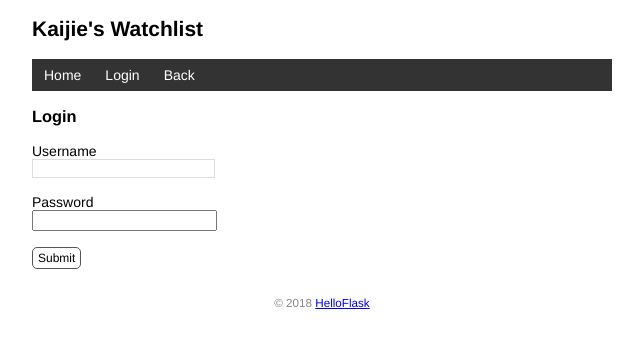
After one commit to RoseBud13/flask-practice, a Flask app: page /login in a window 1280 px wide. The commit adds this page. Shown: the top 348 px of the page, without its empty margins (318-961 px from the left). Run offline with Flask 2, Linux system fonts and the light colour scheme; data comes from the database, SQL or seed files in the repository; both versions use the stored data as it was after the commit.

Commit message:
user authentication function added.

```diff
--- a/app.py
+++ b/app.py
@@ -6,6 +6,13 @@ from flask import redirect
 from flask import flash
 from flask_sqlalchemy import SQLAlchemy
 from markupsafe import escape
+from werkzeug.security import generate_password_hash, check_password_hash
+from flask_login import LoginManager
+from flask_login import login_user
+from flask_login import login_required
+from flask_login import logout_user
+from flask_login import current_user
+from flask_login import UserMixin
 
 import os
 import sys
@@ -172,9 +179,17 @@ db = SQLAlchemy(app)
 
 
 # 创建数据库模型
-class User(db.Model):  # 表名将会是 user（自动生成，小写处理）
+class User(db.Model, UserMixin):  # 表名将会是 user（自动生成，小写处理）
     id = db.Column(db.Integer, primary_key=True)  # 主键
     name = db.Column(db.String(20))  # 名字
+    username = db.Column(db.String(20))  # 用户名
+    password_hash = db.Column(db.String(128))  # 密码散列值
+
+    def set_password(self, password):  # 用来设置密码的方法，接受密码作为参数
+        self.password_hash = generate_password_hash(password)  # 将生成的密码保持到对应字段
+
+    def validate_password(self, password):  # 用于验证密码的方法，接受密码作为参数
+        return check_password_hash(self.password_hash, password)  # 返回布尔值
 
 
 class Movie(db.Model):  # 表名将会是 movie
@@ -205,7 +220,7 @@ def forge():
     db.create_all()
 
     # 全局的两个变量移动到这个函数内
-    name = 'Andy'
+    name = 'Kaijie'
     movies = [
         {'title': 'My Neighbor Totoro', 'year': '1988'},
         {'title': 'Dead Poets Society', 'year': '1989'},
@@ -227,6 +242,31 @@ def forge():
 
     db.session.commit()
     click.echo('Done.')
+
+
+@app.cli.command()
+@click.option('--username', prompt=True, help='The username used to login.')
+@click.option('--password', prompt=True, hide_input=True, confirmation_prompt=True, help='The password used to login.')
+def admin(username, password):
+    """Create user."""
+    db.create_all()
+
+    user = User.query.first()
+    if user is not None:
+        click.echo('Updating user...')
+        user.username = username
+        user.set_password(password)  # 设置密码
+    else:
+        click.echo('Creating user...')
+        user = User(username=username, name='Admin')
+        user.set_password(password)  # 设置密码
+        db.session.add(user)
+
+    db.session.commit()  # 提交数据库会话
+    click.echo('Done.')
+
+
+# --------------------------------------------数据 & 页面渲染 & CRUD操作------------------------------------
 
 
 # 在主页视图读取数据库记录
@@ -262,6 +302,8 @@ def inject_movies():
 @app.route('/watchlist', methods=['GET', 'POST'])
 def watchlist():
     if request.method == 'POST':
+        if not current_user.is_authenticated:  # 如果当前用户未认证
+            return redirect(url_for('watchlist'))  # 重定向到主页
         title = request.form.get('title')
         year = request.form.get('year')
         if not title or not year or len(year) > 4 or len(title) > 60:
@@ -280,6 +322,7 @@ app.config['SECRET_KEY'] = 'dev'
 
 
 @app.route('/watchlist/movie/edit/<int:movie_id>', methods=['GET', 'POST'])
+@login_required
 def edit(movie_id):
     movie = Movie.query.get_or_404(movie_id)
 
@@ -301,6 +344,7 @@ def edit(movie_id):
 
 
 @app.route('/watchlist/movie/delete/<int:movie_id>', methods=['POST'])  # 限定只接受 POST 请求
+@login_required  # 登录保护
 def delete(movie_id):
     movie = Movie.query.get_or_404(movie_id)  # 获取电影记录
     db.session.delete(movie)  # 删除对应的记录
@@ -309,6 +353,75 @@ def delete(movie_id):
     return redirect(url_for('watchlist'))  # 重定向回主页
 
 
+# 设置页面，支持修改用户的名字
+@app.route('/settings', methods=['GET', 'POST'])
+@login_required
+def settings():
+    if request.method == 'POST':
+        name = request.form['name']
+
+        if not name or len(name) > 20:
+            flash('Invalid input.')
+            return redirect(url_for('settings'))
+
+        current_user.name = name
+        # current_user 会返回当前登录用户的数据库记录对象
+        # 等同于下面的用法
+        # user = User.query.first()
+        # user.name = name
+        db.session.commit()
+        flash('Settings updated.')
+        return redirect(url_for('watchlist'))
+
+    return render_template('settings.html')
+
+
+# ---------------------------------------------接入用户认证----------------------------------------
+
+
+login_manager = LoginManager(app)  # 实例化扩展类
+login_manager.login_view = 'login'
+
+
+@login_manager.user_loader
+def load_user(user_id):  # 创建用户加载回调函数，接受用户 ID 作为参数
+    user = User.query.get(int(user_id))  # 用 ID 作为 User 模型的主键查询对应的用户
+    return user  # 返回用户对象
+
+
+# 用户login
+@app.route('/login', methods=['GET', 'POST'])
+def login():
+    if request.method == 'POST':
+        username = request.form['username']
+        password = request.form['password']
+
+        if not username or not password:
+            flash('Invalid input.')
+            return redirect(url_for('login'))
+
+        user = User.query.first()
+        # 验证用户名和密码是否一致
+        if username == user.username and user.validate_password(password):
+            login_user(user)  # 登入用户
+            flash('Login success.')
+            return redirect(url_for('watchlist'))  # 重定向到主页
+
+        flash('Invalid username or password.')  # 如果验证失败，显示错误消息
+        return redirect(url_for('login'))  # 重定向回登录页面
+
+    return render_template('login.html')
+
+
+# 用户logout
+@app.route('/logout')
+@login_required  # 用于视图保护
+def logout():
+    logout_user()  # 登出用户
+    flash('Goodbye.')
+    return redirect(url_for('watchlist'))  # 重定向回首页
+
+
 # ---------------------------------------------程序执行入口----------------------------------------
 
 
--- a/templates/base.html
+++ b/templates/base.html
@@ -19,8 +19,14 @@
     </h2>
     <nav>
         <ul>
-            <li><a href="{{ url_for('home') }}">Home</a></li>
-            <li><a href="{{ url_for('watchlist') }}">Back</a></li>
+            <li><a href="{{ url_for('watchlist') }}">Home</a></li>
+            {% if current_user.is_authenticated %}
+                <li><a href="{{ url_for('settings') }}">Settings</a></li>
+                <li><a href="{{ url_for('logout') }}">Logout</a></li>
+            {% else %}
+                <li><a href="{{ url_for('login') }}">Login</a></li>
+            {% endif %}
+            <li><a href="{{ url_for('home') }}">Back</a></li>
         </ul>
     </nav>
     {% block content %}{% endblock %}
--- /dev/null
+++ b/templates/login.html
@@ -0,0 +1,13 @@
+{% extends 'base.html' %}
+
+{% block content %}
+<h3>Login</h3>
+<form method="post">
+    Username<br>
+    <input type="text" name="username" autocomplete="off" required><br><br>
+    Password<br>
+    <!-- 密码输入框的 type 属性使用 password，会将输入值显示为圆点 -->
+    <input type="password" name="password" required><br><br>
+    <input class="btn" type="submit" name="submit" value="Submit">
+</form>
+{% endblock %}
--- a/templates/watch-list.html
+++ b/templates/watch-list.html
@@ -2,19 +2,24 @@
 
 {% block content %}
 <p>{{ movies|length }} Titles</p>
+<!-- 在模板中可以直接使用 current_user 变量 -->
+{% if current_user.is_authenticated %}
 <form method="post">
     Name <input type="text" name="title" autocomplete="off" required>
     Year <input type="text" name="year" autocomplete="off" required>
     <input class="btn" type="submit" name="submit" value="Add">
 </form>
+{% endif %}
 <ul class="movie-list">
     {% for movie in movies %}
     <li>{{ movie.title }} - {{ movie.year }}
         <span class="float-right">
+            {% if current_user.is_authenticated %}
             <a class="btn" href="{{ url_for('edit', movie_id=movie.id) }}">Edit</a>
             <form class="inline-form" method="post" action="{{ url_for('delete', movie_id=movie.id) }}">
                 <input class="btn" type="submit" name="delete" value="Delete" onclick="return confirm('Are you sure?')">
             </form>
+            {% endif %}
             <a class="imdb" href="https://www.imdb.com/find?q={{ movie.title }}" target="_blank" title="Find this movie on IMDb">IMDb</a>
         </span>
     </li>
```
Also changed, not shown: templates/settings.html (added, +9 -0 lines), data.db.
